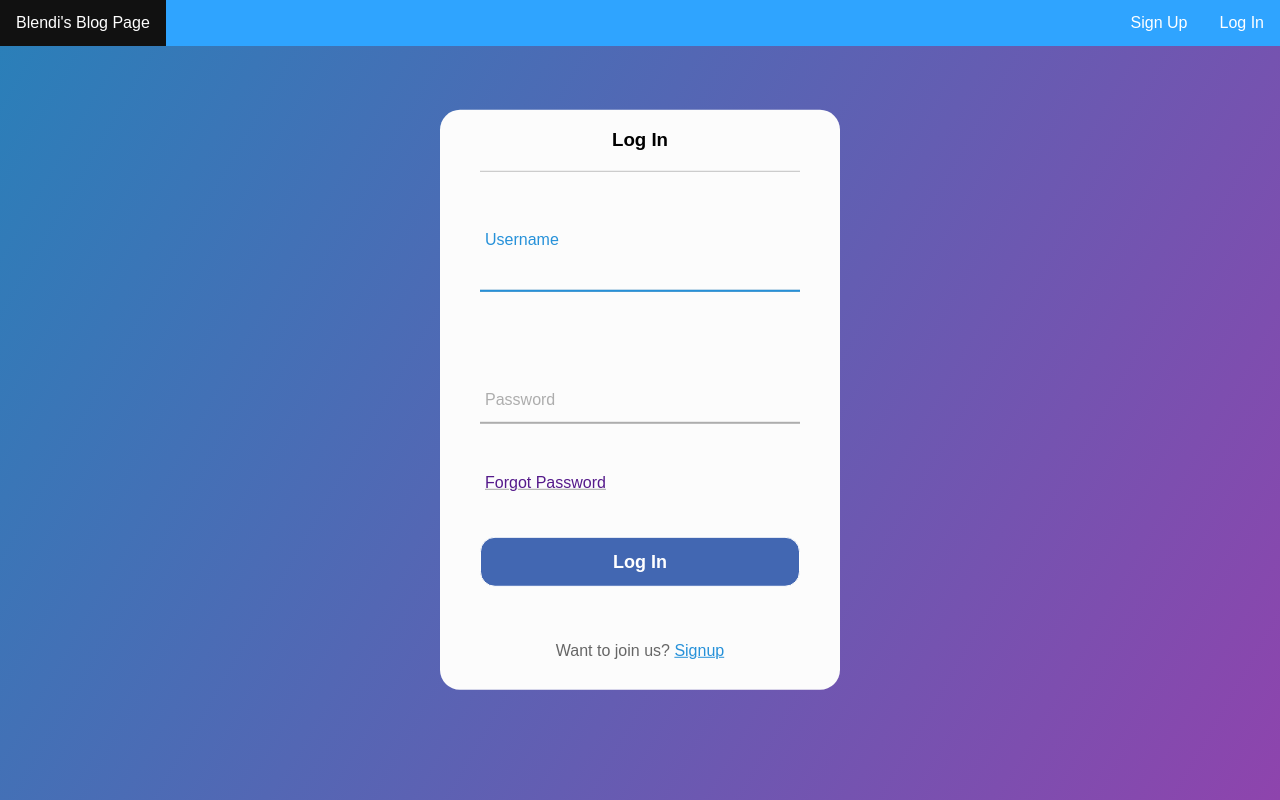
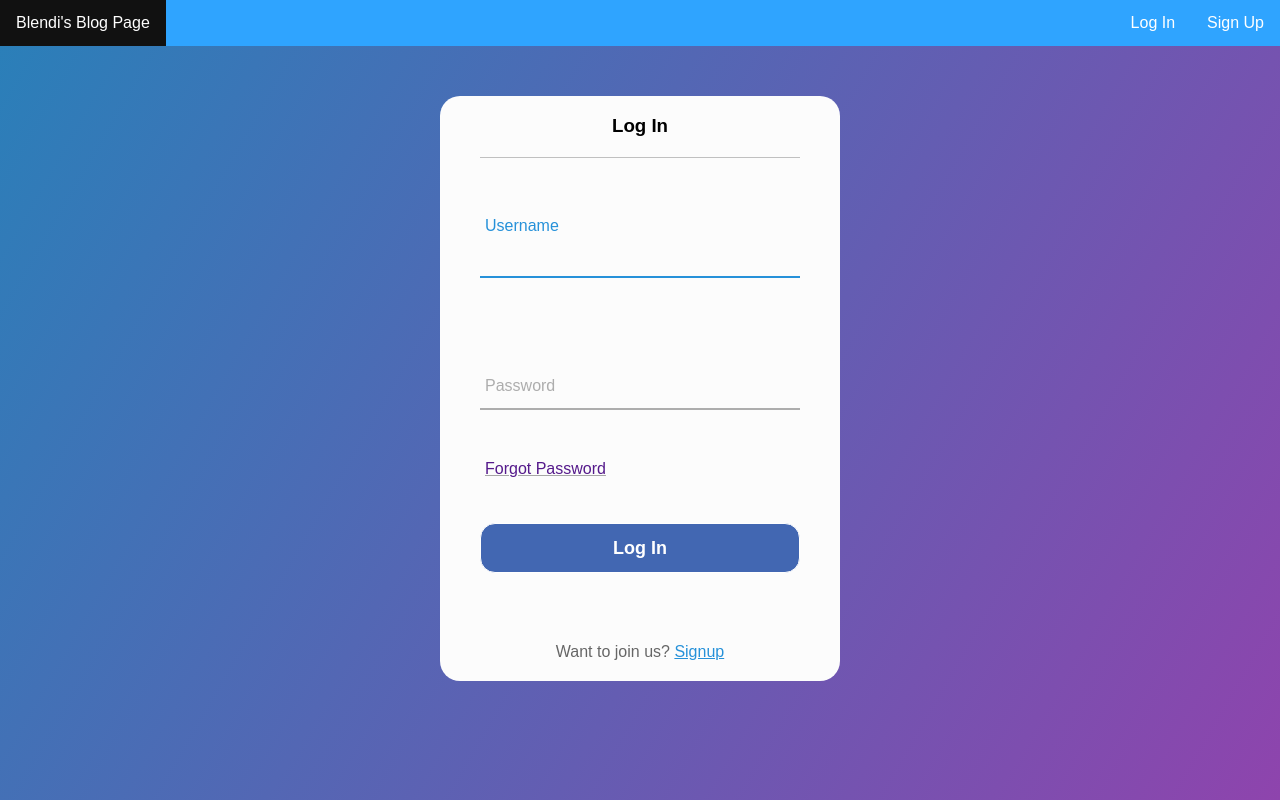
Before and after one commit to blendirrustemi/Blendi-Blog-Website, a Django app: page /login/ in a window 1280 px wide. Run offline with Django 4.2, Linux system fonts and the light colour scheme.

Commit message:
Fixed Login

```diff
--- a/templates/blog/index.html
+++ b/templates/blog/index.html
@@ -297,7 +297,7 @@
     </div>
 
     {% else %}
-    <h3 class="login_h3" >Please Login to Post Blogs into your account</h3>
+    <h3 id="down" class="login_h3" >Please Login to Post Blogs into your account</h3>
 
     {% endif %} {% endblock %}
 
--- a/templates/users/login.html
+++ b/templates/users/login.html
@@ -7,15 +7,11 @@
     <title>Log In</title>
 
     <style>
-      * {
+      *,
+      *::before,
+      *::after {
         box-sizing: border-box;
         text-decoration: none;
-      }
-
-      body,
-      html {
-        width: 100%;
-        height: 100%;
       }
 
       /* login deisgn */
@@ -24,7 +20,6 @@
         margin: 0;
         background: linear-gradient(120deg, #2980b9, #8e44ad);
         font-family: montserrat, sans-serif;
-        overflow: hidden;
         height: 100vh;
       }
 
@@ -33,17 +28,18 @@
         display: flex;
         justify-content: space-evenly;
         flex-wrap: wrap;
-        margin: 50px 0;
-        padding: 0 50px;
-        gap: 50px;
+        padding: 50px;
+      }
+
+      @media (max-width: 500px) {
+        .main-content {
+          padding: 50px 0;
+        }
       }
 
       .forms {
-        position: absolute;
-        top: 50%;
-        left: 50%;
+        max-width:90%;
         width: 400px;
-        transform: translate(-50%, -50%);
         border-radius: 20px;
         background: #fcfcfc;
       }
@@ -55,7 +51,6 @@
       }
 
       .forms form {
-        box-sizing: border-box;
         padding: 0 40px;
       }
 
@@ -126,6 +121,7 @@
         align-self: center;
         outline: none;
         border-radius: 15px;
+        margin-bottom: 25px;
         cursor: pointer;
         background: #4267b2;
         color: #fff;
@@ -139,7 +135,7 @@
       .create_acc {
         text-align: center;
         font-size: 16px;
-        margin: 30px 0;
+        margin: 20px 0;
         color: #666666;
       }
 
@@ -167,16 +163,27 @@
       }
 
       /* Nav */
-      ul {
+      .nav ul {
         list-style-type: none;
         margin: 0;
         padding: 0;
-        overflow: hidden;
         background-color: #2fa4ff;
+        display: flex;
+        justify-content: space-between;
+        align-items: center;
       }
 
-      li {
-        float: left;
+      .nav ul .navigation {
+        display: flex;
+        align-items: center;
+      }
+
+      @media (max-width: 400px) {
+        .nav ul .navigation {
+          flex-direction: column;
+          align-items: flex-end;
+        }
+
       }
 
       li a {
@@ -184,7 +191,7 @@
         color: white;
         text-align: center;
         padding: 14px 16px;
-        text-decoration: none;
+        transition: 0.3s;
       }
 
       li a:hover {
@@ -198,10 +205,12 @@
     <div class="nav">
       <ul>
         <li><a href="{%url 'blog-index'%}">Blendi's Blog Page</a></li>
-        <li style="float: right"><a href="{%url 'users-login'%}">Log In</a></li>
-        <li style="float: right">
-          <a href="{%url 'users-sign-up'%}">Sign Up</a>
-        </li>
+        <div class="navigation">
+          <li><a href="{%url 'users-login'%}">Log In</a></li>
+          <li>
+            <a href="{%url 'users-sign-up'%}">Sign Up</a>
+          </li>
+        </div>
       </ul>
     </div>
     <div class="main-content">
--- a/templates/users/signup.html
+++ b/templates/users/signup.html
@@ -13,11 +13,6 @@
         box-sizing: border-box;
         text-decoration: none;
       }
-      /*
-      body{
-        margin: 0;
-        padding: 0;
-      } */
 
       /* SIGN UP DESIGN */
 
@@ -26,7 +21,6 @@
         margin: 0;
         background: linear-gradient(120deg, #2980b9, #8e44ad);
         font-family: montserrat, sans-serif;
-        overflow: hidden;
         height: 100vh;
       }
 
```
Also changed, not shown: db.sqlite3.
